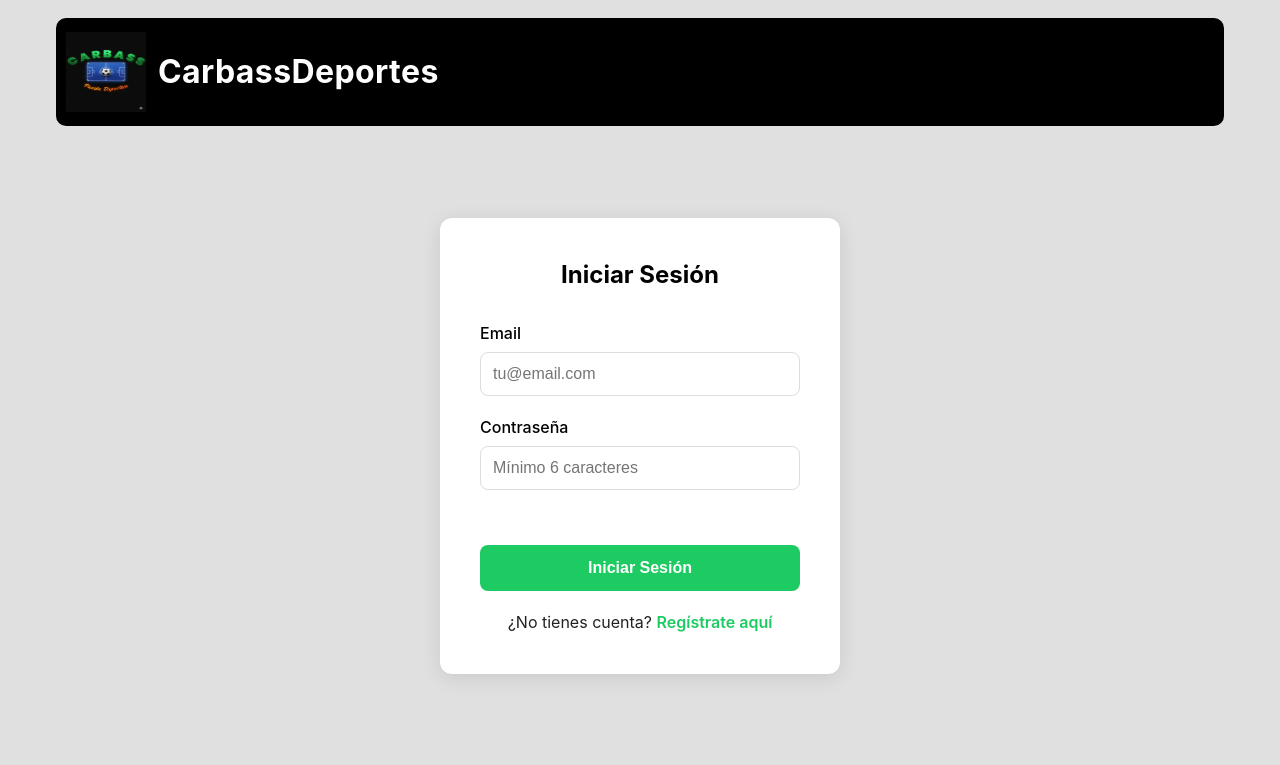
After one commit to bercun/carbassdeportes, a PHP site: page /login.html in a window 1280 px wide. The commit adds this page. Shown: the top 765 px of the page. Run offline with PHP 8.4, Linux system fonts and the light colour scheme; some libraries are stand-ins or nearby versions.

Commit message:
add login authen y registor

```diff
--- /dev/null
+++ b/auth.js
@@ -0,0 +1,122 @@
+const auth = firebase.auth();
+const database = firebase.database();
+
+// Variables del formulario
+const authForm = document.getElementById('auth-form');
+const emailInput = document.getElementById('email');
+const passwordInput = document.getElementById('password');
+const nameInput = document.getElementById('name');
+const nameGroup = document.getElementById('name-group');
+const submitBtn = document.getElementById('submit-btn');
+const formTitle = document.getElementById('form-title');
+const toggleLink = document.getElementById('toggle-link');
+const toggleText = document.getElementById('toggle-text');
+const errorMessage = document.getElementById('error-message');
+
+let isLoginMode = true;
+
+// Función para alternar entre login y registro
+function toggleMode(e) {
+  e.preventDefault();
+  isLoginMode = !isLoginMode;
+
+  if (isLoginMode) {
+    formTitle.textContent = 'Iniciar Sesión';
+    submitBtn.textContent = 'Iniciar Sesión';
+    toggleText.innerHTML = '¿No tienes cuenta? <a href="#" id="toggle-link">Regístrate aquí</a>';
+    nameGroup.style.display = 'none';
+    nameInput.required = false;
+  } else {
+    formTitle.textContent = 'Crear Cuenta';
+    submitBtn.textContent = 'Registrarse';
+    toggleText.innerHTML = '¿Ya tienes cuenta? <a href="#" id="toggle-link">Inicia sesión</a>';
+    nameGroup.style.display = 'block';
+    nameInput.required = true;
+  }
+
+  // Re-asignar evento al nuevo link
+  const newToggleLink = document.getElementById('toggle-link');
+  if (newToggleLink) {
+    newToggleLink.addEventListener('click', toggleMode);
+  }
+  errorMessage.textContent = '';
+}
+
+// Alternar entre login y registro
+if (toggleLink) {
+  toggleLink.addEventListener('click', toggleMode);
+}
+
+// Manejar envío del formulario
+if (authForm) {
+  authForm.addEventListener('submit', async (e) => {
+    e.preventDefault();
+    errorMessage.textContent = '';
+    submitBtn.disabled = true;
+    submitBtn.textContent = 'Procesando...';
+
+    const email = emailInput.value.trim();
+    const password = passwordInput.value;
+    const name = nameInput.value.trim();
+
+    try {
+      if (isLoginMode) {
+        // LOGIN
+        await auth.signInWithEmailAndPassword(email, password);
+      } else {
+        // REGISTRO
+        const userCredential = await auth.createUserWithEmailAndPassword(email, password);
+        const user = userCredential.user;
+
+        // Actualizar perfil con nombre
+        await user.updateProfile({ displayName: name });
+
+        // Guardar datos adicionales en la base de datos
+        await database.ref('usuarios/' + user.uid).set({
+          nombre: name,
+          email: email,
+          fechaRegistro: new Date().toISOString()
+        });
+      }
+
+      // Redirigir a la página principal
+      window.location.href = 'index.html';
+
+    } catch (error) {
+      console.error('Error de autenticación:', error);
+
+      // Mensajes de error en español
+      let errorMsg = 'Ocurrió un error. Intenta nuevamente.';
+
+      switch (error.code) {
+        case 'auth/email-already-in-use':
+          errorMsg = 'Este email ya está registrado.';
+          break;
+        case 'auth/invalid-email':
+          errorMsg = 'Email inválido.';
+          break;
+        case 'auth/weak-password':
+          errorMsg = 'La contraseña debe tener al menos 6 caracteres.';
+          break;
+        case 'auth/user-not-found':
+          errorMsg = 'No existe una cuenta con este email.';
+          break;
+        case 'auth/wrong-password':
+          errorMsg = 'Contraseña incorrecta.';
+          break;
+      }
+
+      errorMessage.textContent = errorMsg;
+      submitBtn.disabled = false;
+      submitBtn.textContent = isLoginMode ? 'Iniciar Sesión' : 'Registrarse';
+    }
+  });
+}
+
+// Verificar si el usuario ya está autenticado
+auth.onAuthStateChanged((user) => {
+  if (user && window.location.pathname.includes('login.html')) {
+    // Si ya está logueado y está en la página de login, redirigir
+    window.location.href = 'index.html';
+  }
+});
--- /dev/null
+++ b/login.html
@@ -0,0 +1,57 @@
+<!DOCTYPE html>
+<html lang="es">
+<head>
+  <meta charset="utf-8" />
+  <meta name="viewport" content="width=device-width,initial-scale=1" />
+  <title>Iniciar Sesión — CarbassDeportes</title>
+  <link rel="stylesheet" href="styles.css" />
+</head>
+<body>
+  <div class="site">
+    <header class="navbar">
+      <div class="brand">
+        <img class="logo-svg" src="sours/img/logos/logo_carbass.jpg" alt="CarbassDeportes Logo" />
+        <h1>CarbassDeportes</h1>
+      </div>
+    </header>
+
+    <main class="login-container">
+      <div class="login-box">
+        <h2 id="form-title">Iniciar Sesión</h2>
+
+        <form id="auth-form">
+          <div class="form-group">
+            <label for="email">Email</label>
+            <input type="email" id="email" required placeholder="tu@email.com" />
+          </div>
+
+          <div class="form-group">
+            <label for="password">Contraseña</label>
+            <input type="password" id="password" required placeholder="Mínimo 6 caracteres" />
+          </div>
+
+          <div class="form-group" id="name-group" style="display: none;">
+            <label for="name">Nombre completo</label>
+            <input type="text" id="name" placeholder="Tu nombre" />
+          </div>
+
+          <div class="error-message" id="error-message"></div>
+
+          <button type="submit" class="btn-primary" id="submit-btn">Iniciar Sesión</button>
+        </form>
+
+        <div class="form-toggle">
+          <p id="toggle-text">¿No tienes cuenta? <a href="#" id="toggle-link">Regístrate aquí</a></p>
+        </div>
+      </div>
+    </main>
+  </div>
+
+  <!-- Firebase -->
+  <script src="https://www.gstatic.com/firebasejs/8.10.1/firebase-app.js"></script>
+  <script src="https://www.gstatic.com/firebasejs/8.10.1/firebase-auth.js"></script>
+  <script src="https://www.gstatic.com/firebasejs/8.10.1/firebase-database.js"></script>
+  <script src="firebase-config.js"></script>
+  <script src="auth.js"></script>
+</body>
+</html>
--- a/styles.css
+++ b/styles.css
@@ -405,3 +405,124 @@ footer{
     font-size:16px
   }
 }
+
+/* Estilos para la página de login */
+.login-container {
+  display: flex;
+  justify-content: center;
+  align-items: center;
+  min-height: 80vh;
+  padding: 20px;
+}
+
+.login-box {
+  background: white;
+  padding: 40px;
+  border-radius: 12px;
+  box-shadow: 0 4px 20px rgba(0, 0, 0, 0.1);
+  max-width: 400px;
+  width: 100%;
+}
+
+.login-box h2 {
+  text-align: center;
+  margin-bottom: 30px;
+  color: var(--negro);
+}
+
+.form-group {
+  margin-bottom: 20px;
+}
+
+.form-group label {
+  display: block;
+  margin-bottom: 8px;
+  font-weight: 500;
+  color: var(--negro);
+}
+
+.form-group input {
+  width: 100%;
+  padding: 12px;
+  border: 1px solid #ddd;
+  border-radius: 8px;
+  font-size: 16px;
+  transition: border-color 0.3s;
+}
+
+.form-group input:focus {
+  outline: none;
+  border-color: var(--verde);
+}
+
+.error-message {
+  color: #e74c3c;
+  font-size: 14px;
+  margin-bottom: 15px;
+  min-height: 20px;
+}
+
+.btn-primary {
+  width: 100%;
+  padding: 14px;
+  background: var(--verde);
+  color: white;
+  border: none;
+  border-radius: 8px;
+  font-size: 16px;
+  font-weight: 600;
+  cursor: pointer;
+  transition: background 0.3s;
+}
+
+.btn-primary:hover {
+  background: #27ae60;
+}
+
+.btn-primary:disabled {
+  background: #95a5a6;
+  cursor: not-allowed;
+}
+
+.form-toggle {
+  text-align: center;
+  margin-top: 20px;
+}
+
+.form-toggle a {
+  color: var(--verde);
+  text-decoration: none;
+  font-weight: 600;
+}
+
+.form-toggle a:hover {
+  text-decoration: underline;
+}
+
+/* Sección de usuario en navbar */
+.user-section {
+  display: flex;
+  align-items: center;
+  gap: 15px;
+}
+
+.user-name {
+  color: white;
+  font-weight: 500;
+}
+
+.btn-logout {
+  padding: 8px 16px;
+  background: transparent;
+  border: 1px solid white;
+  color: white;
+  border-radius: 6px;
+  cursor: pointer;
+  transition: all 0.3s;
+  font-size: 14px;
+}
+
+.btn-logout:hover {
+  background: white;
+  color: var(--negro);
+}
```
Also changed, not shown: auth-check.js (added, +26 -0 lines), catalogo.html (+8 -2 lines), index.html (+7 -1 lines).
